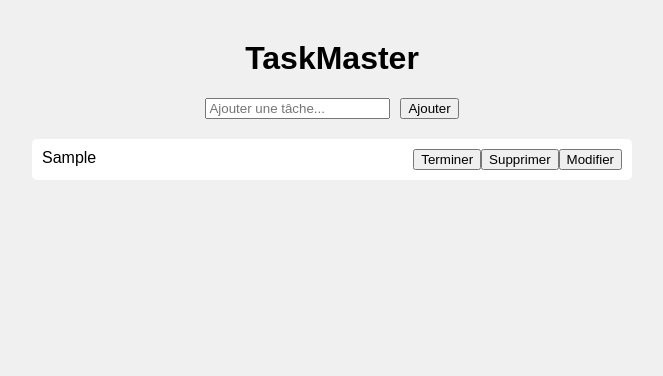
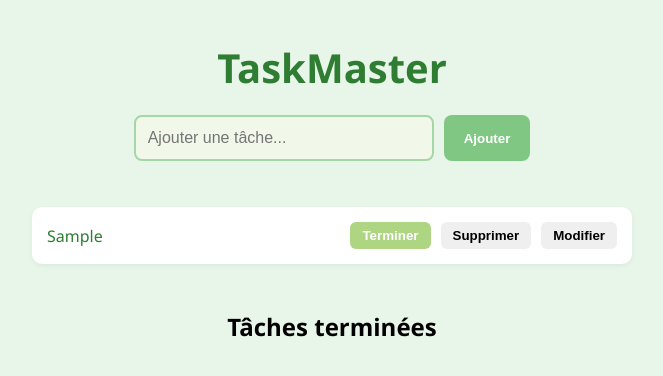
Before and after one commit to Damien-Codes/TaskMaster, a plain HTML site: page index.html in a window 1280 px wide. Both pictures are taken after typing "Sample" into the empty fields and a click on the button "Ajouter". Shown: the whole page, without its empty margins (308-971 px from the left). Drawn offline with Linux system fonts and the light colour scheme.

Commit message:
💚 Mise à jour complète : thème pastel vert, animées, tâches terminées séparées

```diff
--- a/index.html
+++ b/index.html
@@ -10,7 +10,11 @@
         <input type="text" id="new-task" placeholder="Ajouter une tâche...">
         <button id="add-task">Ajouter</button>
     </div>
+
     <ul id="task-list"></ul>
+
+    <h2>Tâches terminées</h2>
+    <ul id="completed-tasks"></ul>
 
     <script src="script.js"></script>
 </body>
--- a/script.js
+++ b/script.js
@@ -2,6 +2,21 @@ document.addEventListener("DOMContentLoaded", () => {
     const taskInput = document.getElementById("new-task");
     const addButton = document.getElementById("add-task");
     const taskList = document.getElementById("task-list");
+    const completedList = document.getElementById("completed-tasks");
+
+    function showToast(message, type = "info") {
+        const toast = document.createElement("div");
+        toast.textContent = message;
+        toast.className = "toast " + type;
+        document.body.appendChild(toast);
+        setTimeout(() => {
+            toast.classList.add("visible");
+        }, 10);
+        setTimeout(() => {
+            toast.classList.remove("visible");
+            setTimeout(() => document.body.removeChild(toast), 300);
+        }, 2500);
+    }
 
     function saveTasks(tasks) {
         localStorage.setItem("tasks", JSON.stringify(tasks));
@@ -9,7 +24,7 @@ document.addEventListener("DOMContentLoaded", () => {
 
     function createTaskElement(task, index) {
         const li = document.createElement("li");
-        li.className = "task-item" + (task.completed ? " completed" : "");
+        li.className = "task-item fade-in" + (task.completed ? " completed" : "");
 
         const span = document.createElement("span");
         span.textContent = task.text;
@@ -23,11 +38,17 @@ document.addEventListener("DOMContentLoaded", () => {
 
         const toggleBtn = document.createElement("button");
         toggleBtn.textContent = task.completed ? "Annuler" : "Terminer";
-        toggleBtn.onclick = () => toggleTask(index);
+        toggleBtn.onclick = () => {
+            toggleTask(index);
+            showToast(task.completed ? "Tâche réactivée" : "Tâche terminée", "success");
+        };
 
         const deleteBtn = document.createElement("button");
         deleteBtn.textContent = "Supprimer";
-        deleteBtn.onclick = () => deleteTask(index);
+        deleteBtn.onclick = () => {
+            deleteTask(index);
+            showToast("Tâche supprimée", "error");
+        };
 
         const editBtn = document.createElement("button");
         editBtn.textContent = "Modifier";
@@ -49,6 +70,7 @@ document.addEventListener("DOMContentLoaded", () => {
                 tasks[index].text = newText;
                 saveTasks(tasks);
                 loadTasks();
+                showToast("Tâche modifiée", "success");
             }
         };
 
@@ -60,9 +82,14 @@ document.addEventListener("DOMContentLoaded", () => {
     function loadTasks() {
         const tasks = JSON.parse(localStorage.getItem("tasks")) || [];
         taskList.innerHTML = "";
+        completedList.innerHTML = "";
         tasks.forEach((task, index) => {
             const taskElement = createTaskElement(task, index);
-            taskList.appendChild(taskElement);
+            if (task.completed) {
+                completedList.appendChild(taskElement);
+            } else {
+                taskList.appendChild(taskElement);
+            }
         });
     }
 
@@ -88,6 +115,7 @@ document.addEventListener("DOMContentLoaded", () => {
         saveTasks(tasks);
         taskInput.value = "";
         loadTasks();
+        showToast("Tâche ajoutée !", "info");
     });
 
     loadTasks();
--- a/style.css
+++ b/style.css
@@ -1,32 +1,142 @@
 body {
-    font-family: Arial, sans-serif;
-    margin: 40px;
-    background: #f0f0f0;
+    font-family: 'Segoe UI', sans-serif;
+    background-color: #e8f5e9;
+    margin: 0;
+    padding: 0;
+    display: flex;
+    flex-direction: column;
+    align-items: center;
+    min-height: 100vh;
 }
+
 h1 {
-    text-align: center;
+    margin: 40px 0 20px;
+    font-size: 2.5rem;
+    color: #2e7d32;
 }
+
 .task-input {
     display: flex;
-    justify-content: center;
     gap: 10px;
-    margin-bottom: 20px;
+    margin-bottom: 30px;
 }
-#task-list {
+
+#new-task {
+    padding: 12px;
+    width: 300px;
+    border: 2px solid #a5d6a7;
+    border-radius: 8px;
+    font-size: 1rem;
+    background-color: #f1f8e9;
+}
+
+#add-task {
+    padding: 12px 20px;
+    background-color: #81c784;
+    color: white;
+    border: none;
+    border-radius: 8px;
+    font-weight: bold;
+    cursor: pointer;
+    transition: background-color 0.3s;
+}
+
+#add-task:hover {
+    background-color: #66bb6a;
+}
+
+#task-list, #completed-tasks {
     list-style: none;
     padding: 0;
+    width: 90%;
     max-width: 600px;
-    margin: auto;
 }
+
 .task-item {
     display: flex;
     justify-content: space-between;
-    background: white;
-    padding: 10px;
+    align-items: center;
+    background: #ffffff;
+    padding: 15px;
     margin-bottom: 10px;
-    border-radius: 5px;
+    border-radius: 10px;
+    box-shadow: 0 2px 5px rgba(0, 0, 0, 0.05);
 }
+
 .task-item.completed span {
     text-decoration: line-through;
-    color: gray;
+    color: #9e9e9e;
 }
+
+.task-item span {
+    font-size: 1rem;
+    color: #2e7d32;
+}
+
+.task-item button {
+    margin-left: 10px;
+    padding: 6px 12px;
+    border: none;
+    border-radius: 6px;
+    font-weight: bold;
+    cursor: pointer;
+    transition: background-color 0.3s;
+}
+
+.task-item button:first-child {
+    background-color: #aed581;
+    color: white;
+}
+
+.task-item button:first-child:hover {
+    background-color: #9ccc65;
+}
+
+.task-item button:last-child {
+    background-color: #ef9a9a;
+    color: white;
+}
+
+.task-item button:last-child:hover {
+    background-color: #e57373;
+}
+
+.fade-in {
+    animation: fadeIn 0.5s ease-in-out;
+}
+
+@keyframes fadeIn {
+    from { opacity: 0; transform: translateY(10px); }
+    to { opacity: 1; transform: translateY(0); }
+}
+
+.toast {
+    position: fixed;
+    bottom: 30px;
+    left: 50%;
+    transform: translateX(-50%);
+    background-color: #4caf50;
+    color: white;
+    padding: 12px 20px;
+    border-radius: 8px;
+    opacity: 0;
+    transition: opacity 0.3s, bottom 0.3s;
+    z-index: 1000;
+}
+
+.toast.visible {
+    opacity: 1;
+    bottom: 50px;
+}
+
+.toast.error {
+    background-color: #e57373;
+}
+
+.toast.success {
+    background-color: #81c784;
+}
+
+.toast.info {
+    background-color: #64b5f6;
+}
```
